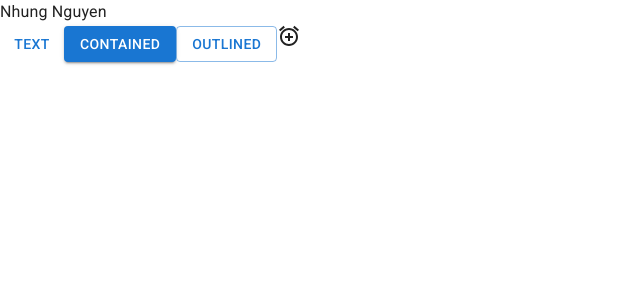
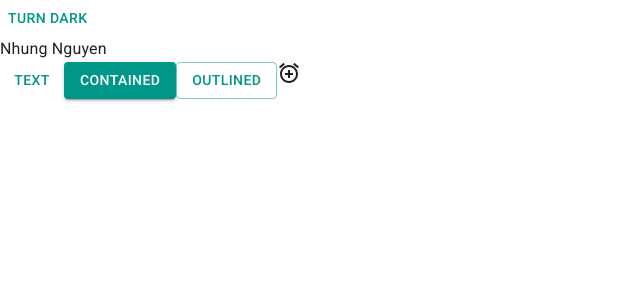
Before and after one commit to nhungnguyen-9/trello-web, a React (Vite) app: page / in a window 1280 px wide. Shown: the top 300 px of the page, without its empty margins (0-640 px from the left). Built offline with nearby package versions, Linux system fonts and the light colour scheme.

Commit message:
add dark-light mode

```diff
--- a/index.html
+++ b/index.html
@@ -5,7 +5,7 @@
   <meta charset="UTF-8" />
   <link rel="icon" type="image/svg+xml" href="/vite.svg" />
   <meta name="viewport" content="width=device-width, initial-scale=1.0" />
-  <title>Vite + React</title>
+  <title>Trello</title>
   <link rel="stylesheet" href="https://fonts.googleapis.com/css2?family=Roboto:wght@300;400;500;600;700&display=swap" />
 </head>
 
--- a/src/App.jsx
+++ b/src/App.jsx
@@ -1,10 +1,26 @@
 import Button from '@mui/material/Button'
 import AddAlarmIcon from '@mui/icons-material/AddAlarm'
+
+import { useColorScheme } from '@mui/material/styles'
+
+function ModeToggle() {
+  const { mode, setMode } = useColorScheme()
+  return (
+    <Button
+      onClick={() => {
+        setMode(mode === 'light' ? 'dark' : 'light')
+      }}
+    >
+      {mode === 'light' ? 'Turn dark' : 'Turn light'}
+    </Button>
+  )
+}
 
 function App() {
 
   return (
     <>
+      <ModeToggle />
       <div>Nhung Nguyen</div>
       <Button variant="text">Text</Button>
       <Button variant="contained">Contained</Button>
--- a/src/index.css
+++ /dev/null
@@ -1,3 +0,0 @@
-:root {
-  font-family: "Roboto", sans-serif;
-}
--- a/src/main.jsx
+++ b/src/main.jsx
@@ -1,12 +1,15 @@
 import React from 'react'
 import ReactDOM from 'react-dom/client'
 import App from './App.jsx'
-import './index.css'
 import CssBaseline from '@mui/material/CssBaseline'
+import { Experimental_CssVarsProvider as CssVarsProvider } from '@mui/material/styles';
+import theme from './theme.js'
 
 ReactDOM.createRoot(document.getElementById('root')).render(
   <React.StrictMode>
-    <CssBaseline />
-    <App />
+    <CssVarsProvider theme={theme}>
+      <CssBaseline />
+      <App />
+    </CssVarsProvider>
   </React.StrictMode>
 )
--- /dev/null
+++ b/src/theme.js
@@ -0,0 +1,22 @@
+import { experimental_extendTheme as extendTheme } from '@mui/material/styles'
+import { deepOrange, orange, cyan, teal } from '@mui/material/colors'
+
+// Create a theme instance.
+const theme = extendTheme({
+    colorSchemes: {
+        light: {
+            palette: {
+                primary: teal,
+                secondary: deepOrange
+            }
+        },
+        dark: {
+            palette: {
+                primary: cyan,
+                secondary: orange
+            }
+        }
+    }
+})
+
+export default theme
```
